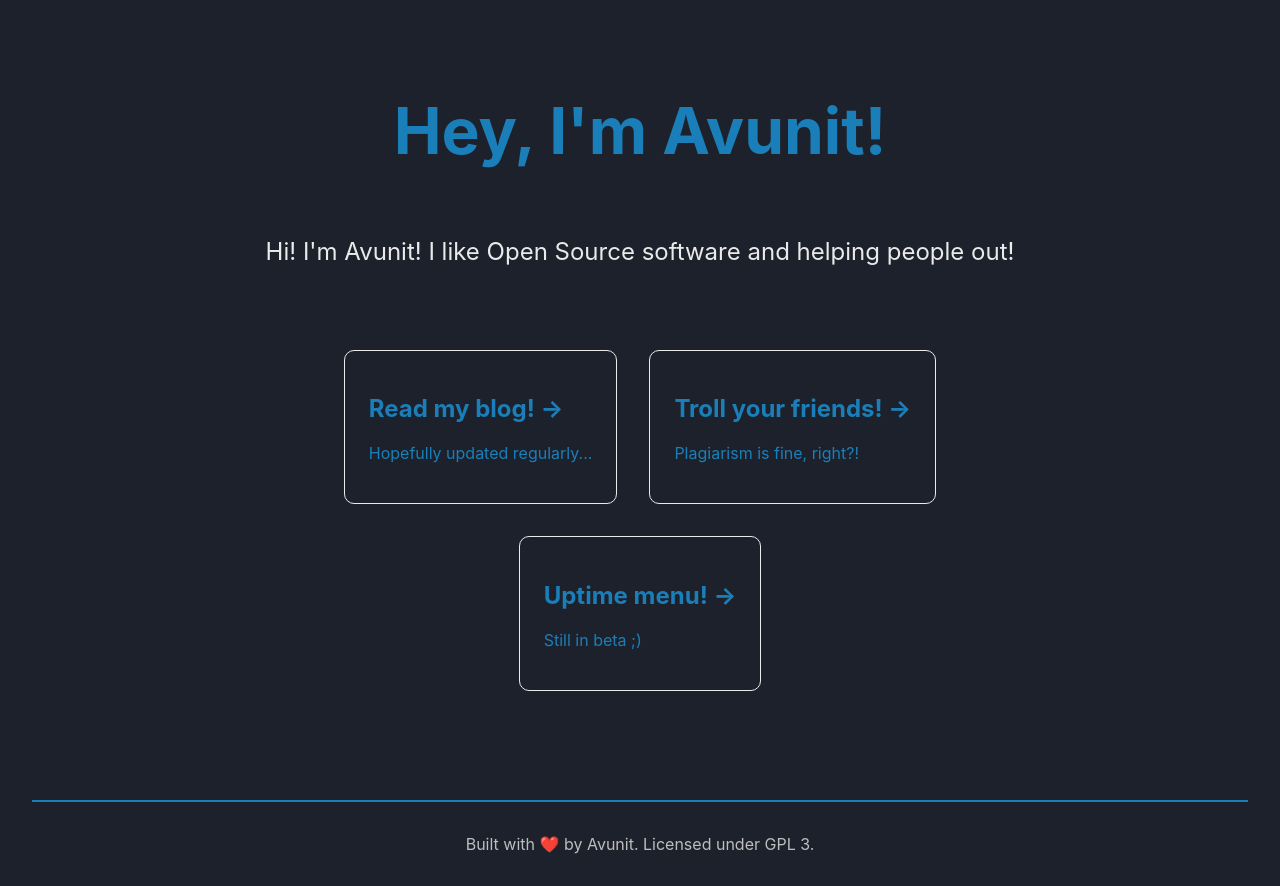
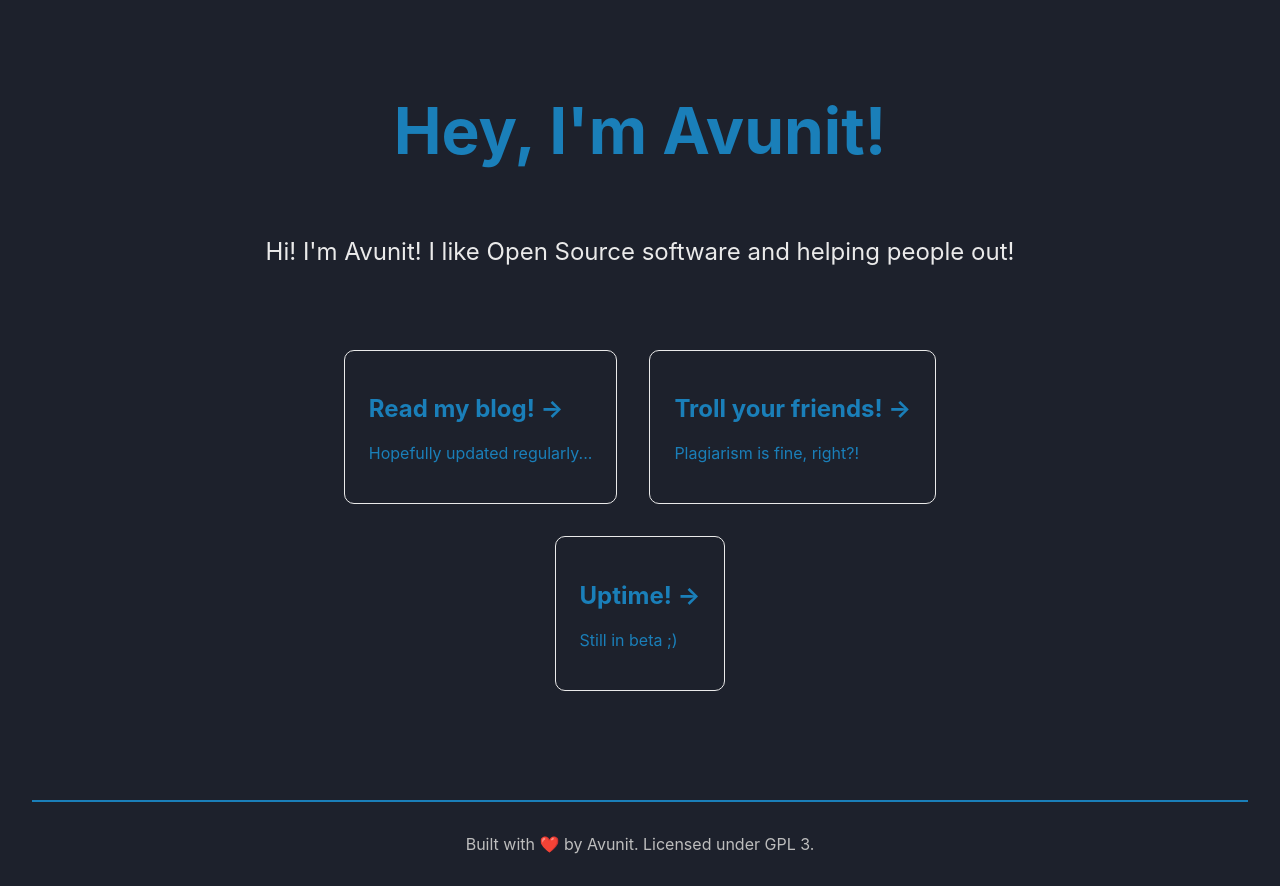
Before and after one commit to avunit1/repo, a Next.js app: page / in a window 1280 px wide. Built offline with nearby package versions, Linux system fonts and the light colour scheme.

Commit message:
Update index.tsx

```diff
--- a/pages/index.tsx
+++ b/pages/index.tsx
@@ -30,7 +30,7 @@ const Home: NextPage = () => {
           </a>
 
           <a href="https://uptime.avunit.tk" className={styles.card}>
-            <h2>Uptime menu! &rarr;</h2>
+            <h2>Uptime! &rarr;</h2>
             <p>Still in beta ;)</p>
           </a>
 
```
